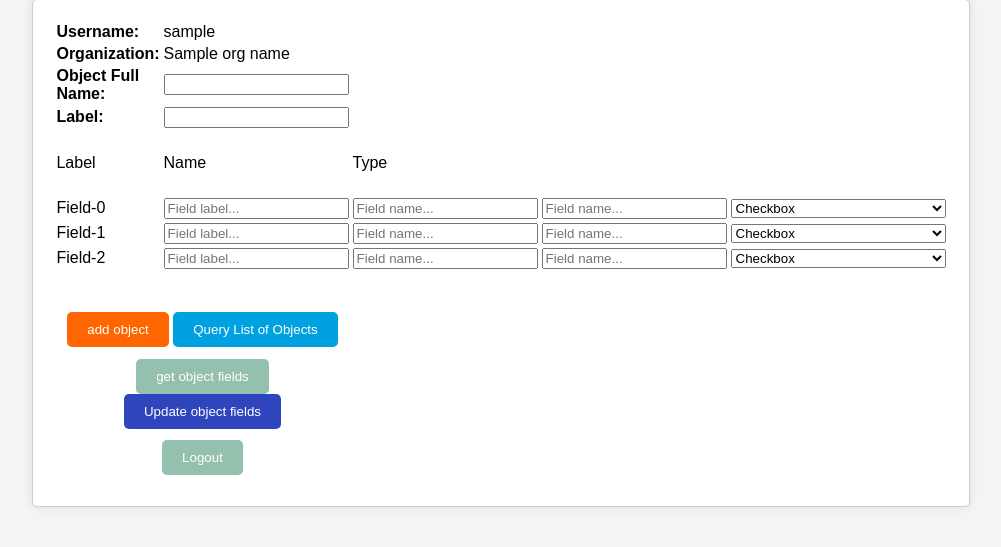
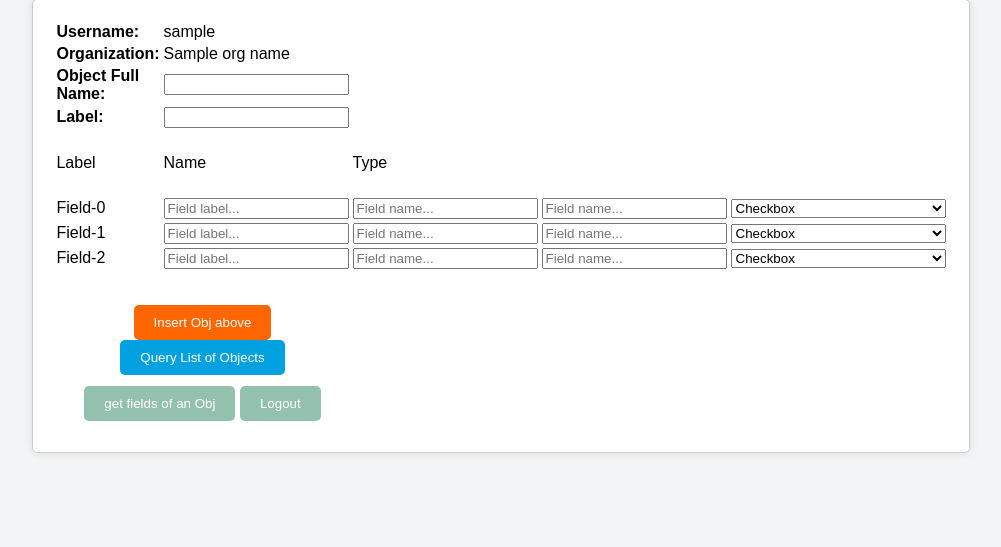
Before and after one commit to yahyajamaldine/flowsiti, a Flask app: template app/templates/oauthrp.html in a window 1280 px wide. Shown: the part 295-842 px from the top of the page, without its empty margins (139-1140 px from the left). After the commit the page ends 748 px from the top, so only its background shows below. Run offline with Flask 3, Linux system fonts and the light colour scheme; the template is opened without the code that fills it: values that come from a table or form of the project are taken from there, most other values are stand-ins (such as "Sample title", 1, 10 or a date in 2020).

Commit message:
fixing error

```diff
--- a/app/templates/oauthrp.html
+++ b/app/templates/oauthrp.html
@@ -223,18 +223,13 @@
                 </tr>
                 <tr>
                     <td colspan="2" style="text-align: center; height: 50px;">
-                      <input type="submit" name="insert_object" value="add object" class="btn-primary" />
+                      <input type="submit" name="insert_object" value="Insert Obj above" class="btn-primary" />
                       <input type="submit" name="get_metadata" value="Query List of Objects" class="btn-secondary" />
                     </td>
                   </tr>
                   <tr>
                     <td colspan="2" style="text-align: center; height: 50px;">
-                      <input type="submit" name="object_field" value="get object fields" class="btn-third" />
-                      <input type="submit" name="update_field" value="Update object fields" class="btn-fourth" />
-                    </td>
-                  </tr>
-                  <tr>
-                    <td colspan="2" style="text-align: center; height: 50px;">
+                      <input type="submit" name="object_field" value="get fields of an Obj" class="btn-third" />
                       <input type="submit" name="logout" value="Logout" class="btn-third" />
                     </td>
                   </tr>
--- a/app/templates/org_infos.html
+++ b/app/templates/org_infos.html
@@ -93,7 +93,7 @@
         </p>
 
         <div class="form-container">
-            <form action="/addfield-toobject" method="POST">
+            <form action="/addfields-toobject" method="POST">
                 {{ login_form.hidden_tag() }}
                 <h2>Logged in as:</h2>
 
```
Also changed, not shown: app/__init__.py (+19 -24 lines).
